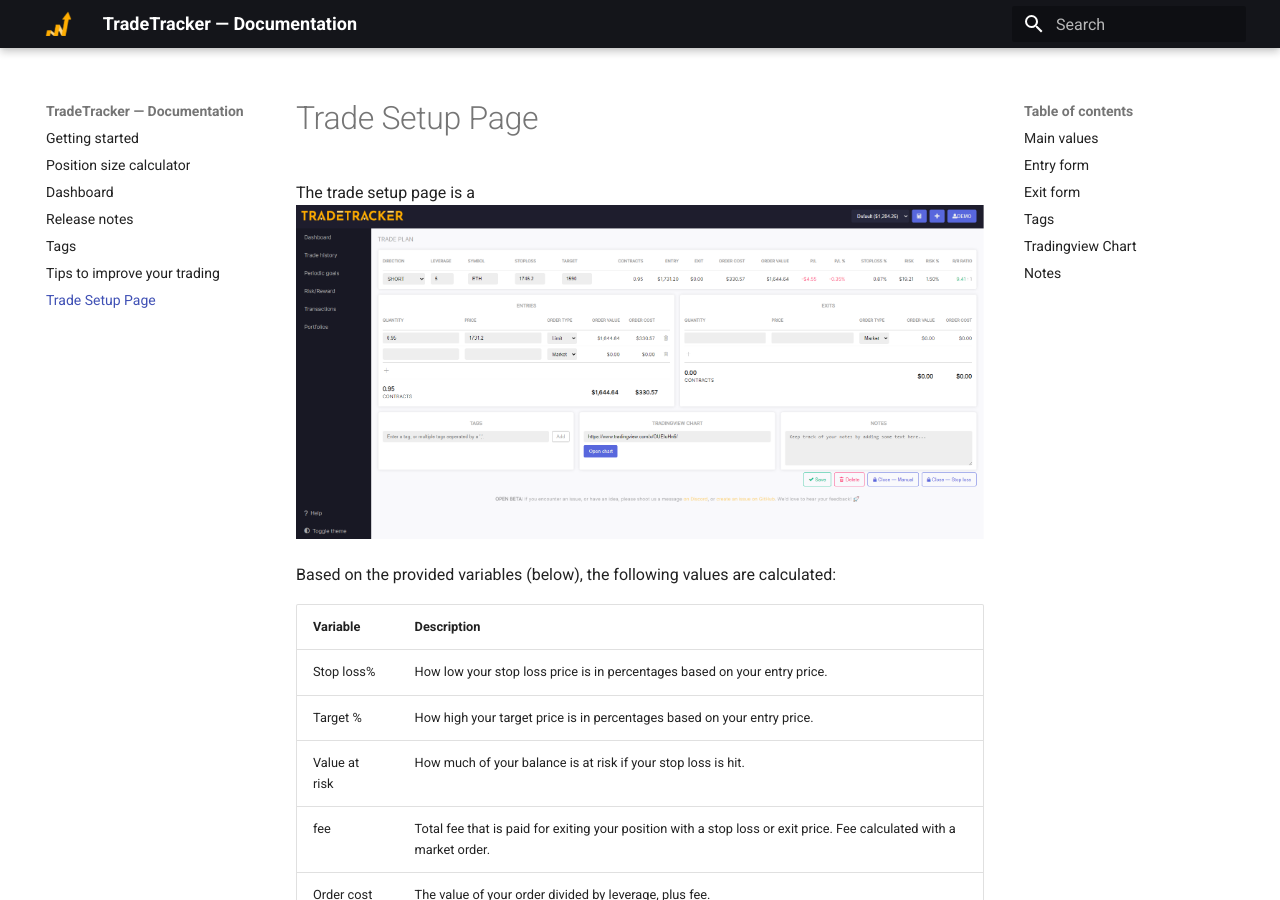
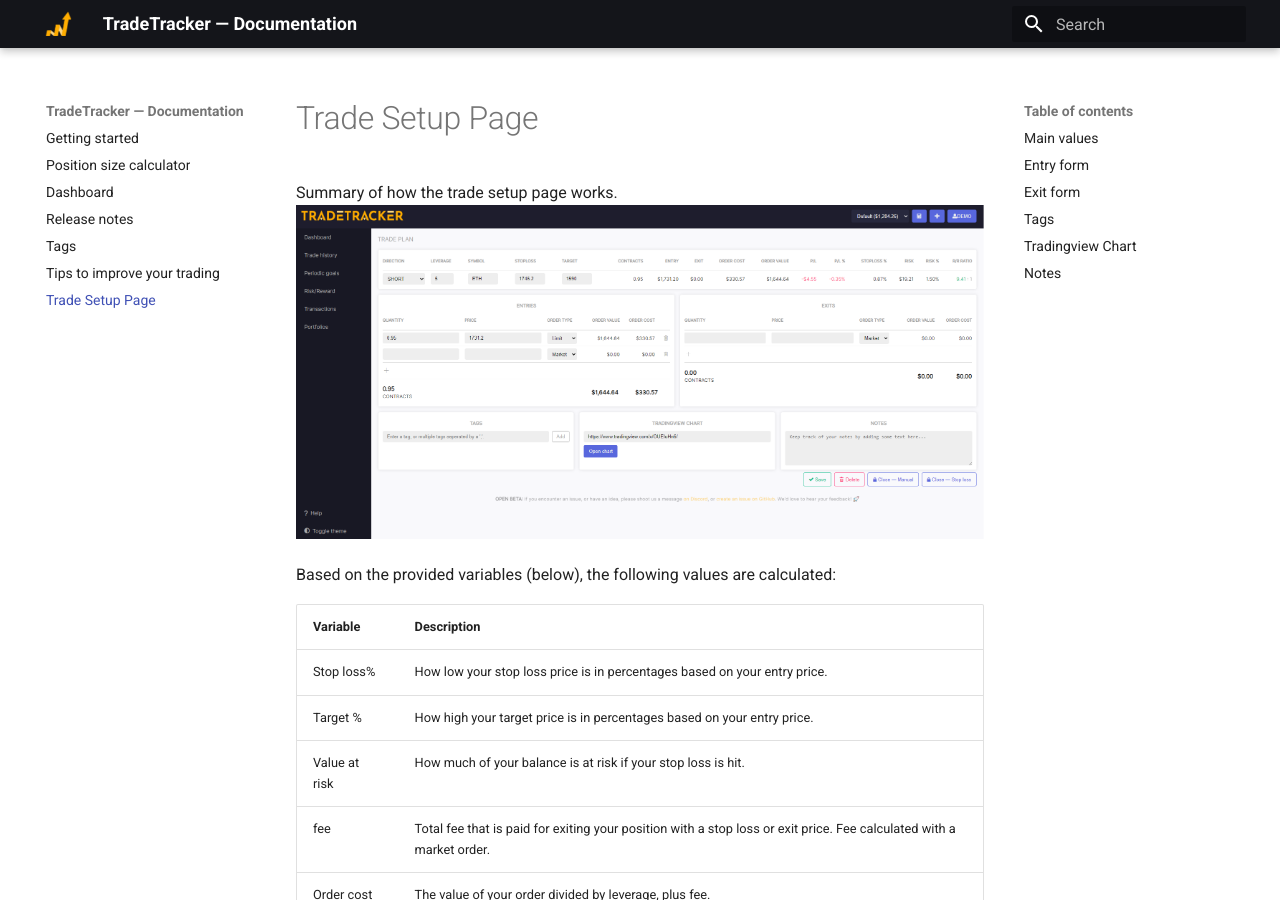
Before and after one commit to TradeTracker/docs, an MkDocs documentation site: the page built from docs/tradesetuppage.md, in a window 1280 px wide and 900 px high. Built offline with MkDocs 1.6.1 and Material for MkDocs 9.7.7, drawn with Linux system fonts in a browser that asks for light colours.

Commit message:
Trade setup page docs change

```diff
--- a/docs/tradesetuppage.md
+++ b/docs/tradesetuppage.md
@@ -1,5 +1,5 @@
 # Trade Setup Page
-The trade setup page is a
+Summary of how the trade setup page works.
 ![Trade Setup Page](tradesetuppage.png)
 
 Based on the provided variables (below), the following values are calculated:
```
